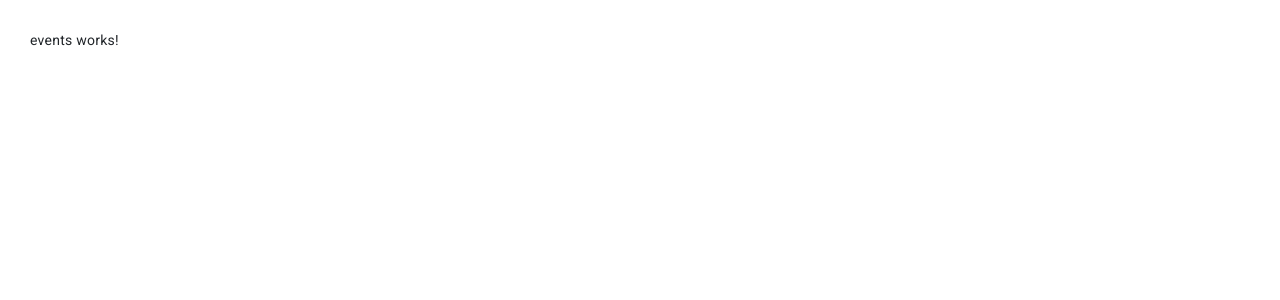
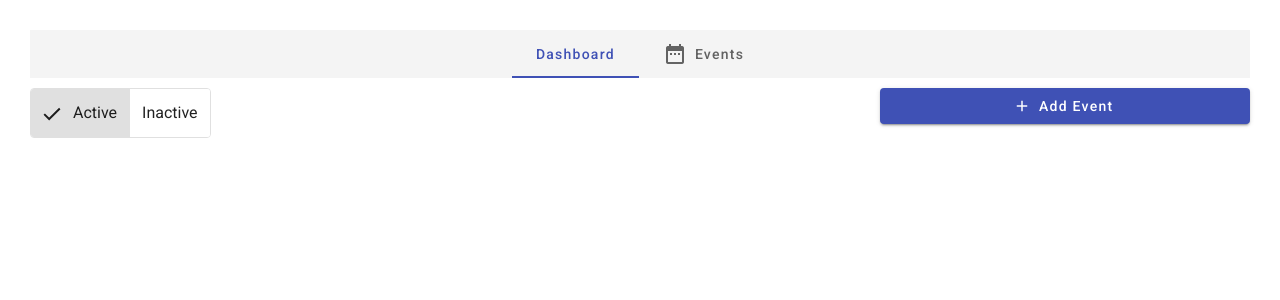
Before and after one commit to hopeffy/UniversityEventManagementClient, an Angular app: page / in a window 1280 px wide. Shown: the top 300 px of the page. Built offline with nearby package versions, Linux system fonts and the light colour scheme.

Commit message:
navbar bottom
-added event button
-added active and inactive toggle

```diff
--- a/src/app/pages/events/events/events.component.css
+++ b/src/app/pages/events/events/events.component.css
@@ -0,0 +1,21 @@
+.button {
+
+    align-items: center;
+    /* justify-content: end; */
+    width: 30%;
+}
+
+.navbar-bottom {
+    margin-top: 10px;
+    margin-right: auto;
+    display: flex;
+    flex-direction: row;
+    flex-wrap: nowrap;
+    justify-content: flex-start;
+
+}
+
+.toggle {
+    width: 70%;
+
+}
--- a/src/app/pages/events/events/events.component.html
+++ b/src/app/pages/events/events/events.component.html
@@ -1 +1,18 @@
-<p>events works!</p>
+<app-navbar></app-navbar>
+<div class="row navbar-bottom">
+
+
+
+<div class="toggle">
+    <mat-button-toggle-group #backgroundColorToggle="matButtonToggleGroup"
+                             value="active"
+                             aria-label="Change color">
+      <mat-button-toggle value="active">Active</mat-button-toggle>
+      <mat-button-toggle value="inavtice">Inactive</mat-button-toggle>
+    </mat-button-toggle-group>
+
+</div>
+
+<button class="button" mat-raised-button color="primary"><mat-icon>add</mat-icon> Add Event</button>
+
+</div>
--- a/src/app/pages/events/events/events.component.ts
+++ b/src/app/pages/events/events/events.component.ts
@@ -1,4 +1,5 @@
 import { Component } from '@angular/core';
+import { NavbarComponent } from '../../../components/navbar/navbar/navbar.component';
 
 @Component({
   selector: 'app-events',
```
